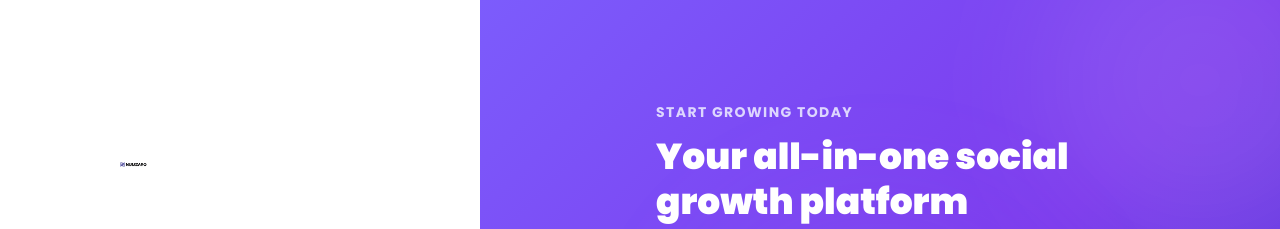
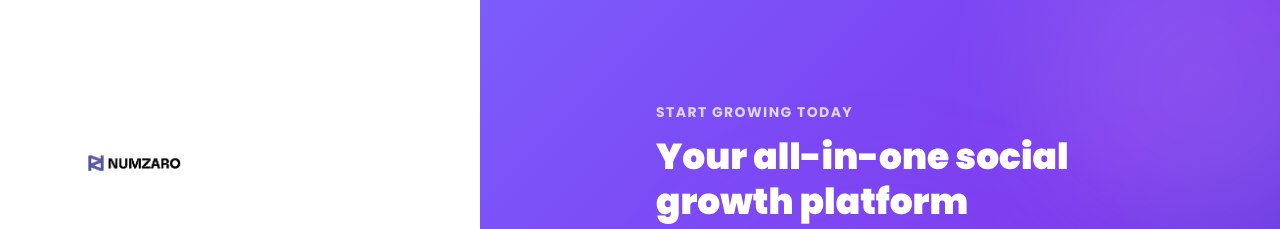
Before and after one commit to Jabulaniusen1/numzaro, a Next.js app: page /auth/signup in a window 1280 px wide. Shown: the top 229 px of the page. Built offline with nearby package versions, Linux system fonts and the light colour scheme.

Commit message:
Fixing signup logo

```diff
--- a/app/auth/signup/page.tsx
+++ b/app/auth/signup/page.tsx
@@ -81,8 +81,8 @@ return (
           {/* Logo */}
           <Link href="/" className="inline-block">
             <div className="h-12 w-[170px]">
-              <Image src="/logo%20c%26b.png" alt="Numzaro" width={170} height={52} className="h-full w-full object-contain dark:hidden" priority />
-              <Image src="/logo%20w%26c.png" alt="Numzaro" width={170} height={52} className="hidden h-full w-full object-contain dark:block" priority />
+              <Image src="/logo%20c%26b.png" alt="Numzaro" width={170} height={52} className="h-full w-full object-cover dark:hidden" priority />
+              <Image src="/logo%20w%26c.png" alt="Numzaro" width={170} height={52} className="hidden h-full w-full object-cover dark:block" priority />
             </div>
           </Link>
 
```
